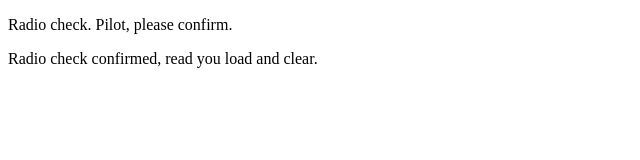
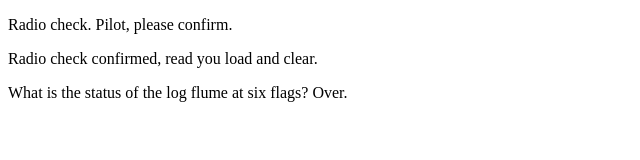
Before and after one commit to Ryanpez/Communication-Log, a plain HTML site: page index.html in a window 1280 px wide. Shown: the whole page, without its empty margins (0-640 px from the left). Drawn offline with Linux system fonts and the light colour scheme.

Commit message:
added response

```diff
--- a/index.html
+++ b/index.html
@@ -3,5 +3,6 @@
    <body>
       <p>Radio check. Pilot, please confirm.</p>
       <p>Radio check confirmed, read you load and clear.</p>
+      <p>What is the status of the log flume at six flags? Over.</p>
    </body>
 </html>
```
